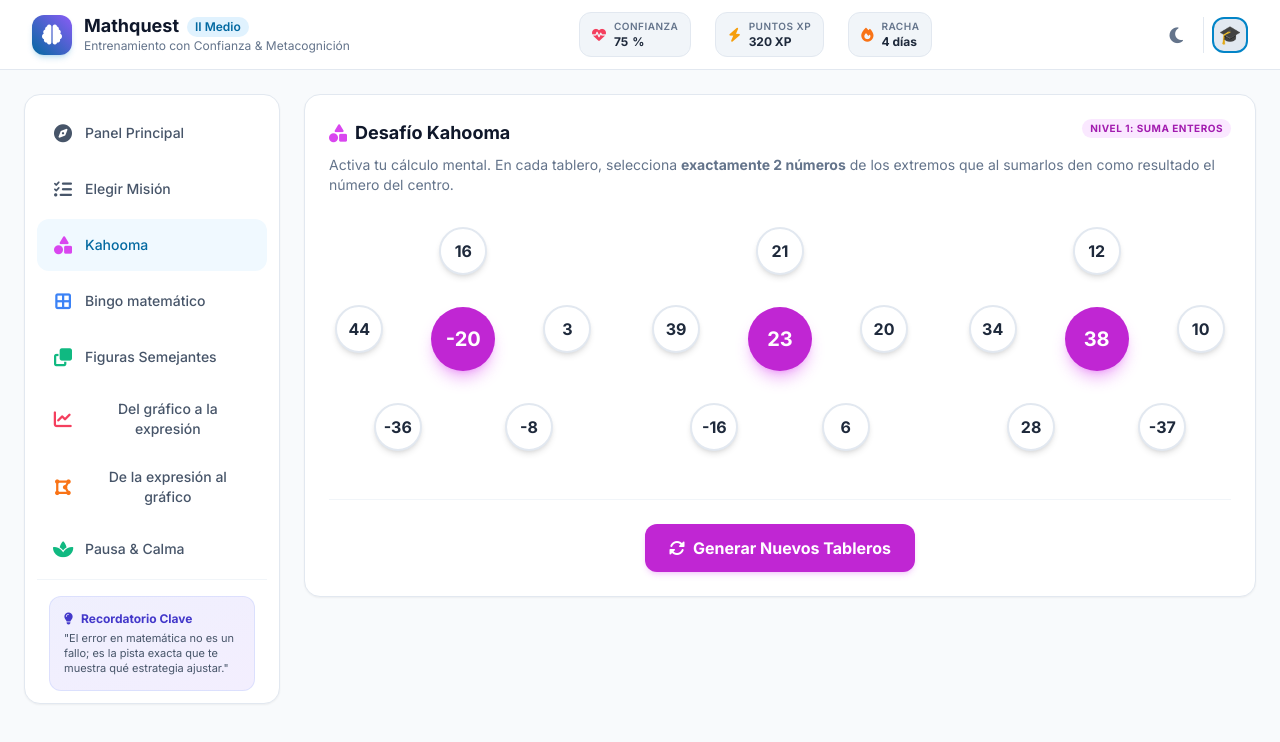
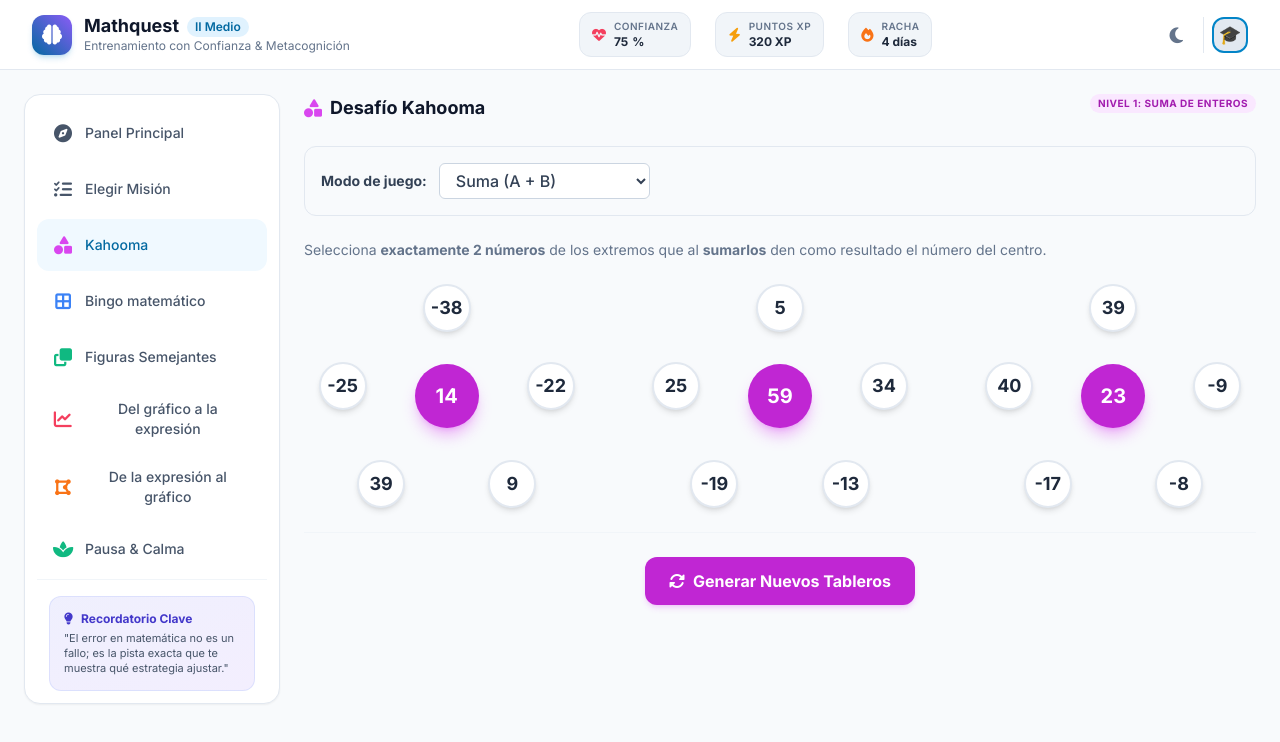
Before and after one commit to Tapion047/Mathquest, a plain HTML site: page index.html in a window 1280 px wide. Both pictures are taken after a click on the button "Kahooma". Drawn offline with nearby package versions, Linux system fonts and the light colour scheme.

```diff
--- a/index.html
+++ b/index.html
@@ -441,16 +441,27 @@
             </section>
             <!-- SECTION 4: JUEGO KAHOOMA -->
             <section id="section-kahooma" class="hidden space-y-6">
-                <div class="bg-white dark:bg-slate-800 rounded-2xl p-6 border border-slate-200 dark:border-slate-700 shadow-sm">
          <div class="flex justify-between items-start mb-2">
     <h3 class="font-bold text-slate-900 dark:text-white text-lg flex items-center gap-2">
         <i class="fa-solid fa-shapes text-fuchsia-500"></i> Desafío Kahooma
     </h3>
-                        <span class="bg-fuchsia-100 text-fuchsia-700 dark:bg-fuchsia-900/40 dark:text-fuchsia-300 text-[10px] font-bold px-2 py-0.5 rounded-full uppercase tracking-wider">
+    <span id="kahooma-badge" class="bg-fuchsia-100 text-fuchsia-700 dark:bg-fuchsia-900/40 dark:text-fuchsia-300 text-[10px] font-bold px-2 py-0.5 rounded-full uppercase tracking-wider">
         Nivel 1: Suma Enteros
     </span>
 </div>
-                    <p class="text-sm text-slate-500 dark:text-slate-400 mb-8">
+
+<!-- NUEVO: Controles de Configuración -->
+<div class="mb-4 flex flex-col sm:flex-row sm:items-center gap-3 bg-slate-50 dark:bg-slate-700/50 p-4 rounded-xl border border-slate-200 dark:border-slate-700">
+    <label class="text-sm font-bold text-slate-700 dark:text-slate-300">Modo de juego:</label>
+     <select id="kahooma-operacion" onchange="initKahooma()" class="bg-white dark:bg-slate-700 border border-slate-300 dark:border-slate-600 rounded-md px-3 py-1.5 text-slate-700 dark:text-slate-200 font-medium outline-none focus:ring-2 focus:ring-fuchsia-500">
+    <option value="suma" selected>Suma (A + B)</option>
+    <option value="resta">Resta (A - B)</option>
+    <option value="multiplicacion">Multiplicación (A × B)</option>
+    <option value="division">División (A ÷ B)</option>
+</select>
+</div>
+
+<p id="kahooma-instruccion" class="text-sm text-slate-500 dark:text-slate-400 mb-8">
     Activa tu cálculo mental. En cada tablero, selecciona <strong>exactamente 2 números</strong> de los extremos que al sumarlos den como resultado el número del centro.
 </p>
 
@@ -745,11 +756,7 @@
             const sueldo_base_a = elegirAlAzar([200000, 220000, 250000]);
             const sueldo_base_b = sueldo_base_a + (comision_a - comision_b) * telefonos_meta;
 
-            const texto = `Un vendedor tiene dos ofertas. La compañía A ofrece un sueldo de
-sueldobaseamás
-{comision_a} por cada teléfono vendido. La compañía B ofrece
-sueldobasebmás
-{comision_b} por teléfono vendido. ¿Cuántos teléfonos debe vender para ganar lo mismo en ambas?`;
+            const texto = `Un vendedor tiene dos ofertas. La compañía A ofrece un sueldo de $${sueldo_base_a} más $${comision_a} por cada teléfono vendido. La compañía B ofrece $${sueldo_base_b} más $${comision_b} por teléfono vendido. ¿Cuántos teléfonos debe vender para ganar lo mismo en ambas?`;
 
             const correcta = telefonos_meta;
             let alternativasRaw = [
@@ -1560,7 +1567,7 @@ sueldobasebmás
             const q = activeQuestions[currentQuestionIndex];
 
             // Update UI Counters
-            document.getElementById('mission-progress-text').innerText = `currentQuestionIndex+1/{activeQuestions.length}`;
+            document.getElementById('mission-progress-text').innerText = `${currentQuestionIndex + 1}/${activeQuestions.length}`;
             document.getElementById('problem-text').innerText = q.texto;
 
             // Badge Dificultad
@@ -1607,7 +1614,7 @@ sueldobasebmás
                 const div = document.createElement('div');
                 div.className = "p-3 rounded-xl border border-slate-200 dark:border-slate-700 bg-white dark:bg-slate-800 cursor-pointer hover:border-brand-400 transition flex gap-3 items-center exec-opt";
                 div.onclick = () => selectExecOption(div, opt.correcta);
-div.innerHTML = `<div class="w-6 h-6 rounded-md bg-slate-100 dark:bg-slate-700 text-slate-500 font-bold flex items-center justify-center text-xs indicator-letra">opt.letra</div><pclass="text-smfont-mediumtext-slate-700dark:text-slate-200break-wordsw-fulloverflow-hidden">{opt.texto}</p>`;                execContainer.appendChild(div);
+div.innerHTML = `<div class="w-6 h-6 rounded-md bg-slate-100 dark:bg-slate-700 text-slate-500 font-bold flex items-center justify-center text-xs indicator-letra">${opt.letra}</div><p class="text-sm font-medium text-slate-700 dark:text-slate-200 break-words w-full overflow-hidden">${opt.texto}</p>`;                execContainer.appendChild(div);
             });
         }
 
@@ -1729,37 +1736,108 @@ div.innerHTML = `<div class="w-6 h-6 rounded-md bg-slate-100 dark:bg-slate-700 t
             }
         }
 // ---------------------------------------------
-        // MOTOR DEL JUEGO KAHOOMA (NIVEL 1: SUMAS)
+// MOTOR DEL JUEGO KAHOOMA (NIVEL 1, 2, 3 Y 4: SUMAS, RESTAS, MULTIPLICACIONES Y DIVISIONES)
 // ---------------------------------------------
 let kahoomaState = {};
 
 function initKahooma() {
+    // 1. Obtener la operación elegida
+    const selectOperacion = document.getElementById('kahooma-operacion');
+    const operacion = selectOperacion ? selectOperacion.value : 'suma';
+
+    // 2. Actualizar textos de la interfaz
+    const badge = document.getElementById('kahooma-badge');
+    const instruccion = document.getElementById('kahooma-instruccion');
+
+    if (operacion === 'suma') {
+        badge.innerText = "Nivel 1: Suma de Enteros";
+        instruccion.innerHTML = "Selecciona <strong>exactamente 2 números</strong> de los extremos que al <strong>sumarlos</strong> den como resultado el número del centro.";
+    } else if (operacion === 'resta') {
+        badge.innerText = "Nivel 2: Resta de Enteros";
+        instruccion.innerHTML = "Selecciona <strong>exactamente 2 números</strong>. Al restar el <strong>primero menos el segundo</strong>, el resultado debe ser el número del centro.";
+    } else if (operacion === 'multiplicacion') {
+        badge.innerText = "Nivel 3: Multiplicación de Enteros";
+        instruccion.innerHTML = "Selecciona <strong>exactamente 2 números</strong> de los extremos que al <strong>multiplicarlos</strong> den como resultado el número del centro.";
+    } else if (operacion === 'division') {
+        badge.innerText = "Nivel 4: División de Enteros";
+        instruccion.innerHTML = "Selecciona <strong>exactamente 2 números</strong>. Al dividir el <strong>primero entre el segundo</strong>, el resultado exacto debe ser el número del centro (¡el orden importa!).";
+    }
+
     const container = document.getElementById('kahooma-container');
-    if(!container) return;
     container.innerHTML = '';
-    kahoomaState = {};
+
+    // Limitar el rango: -20 a 20 para multiplicación y factores de división, -50 a 50 para sumas/restas
+    const limite = (operacion === 'multiplicacion' || operacion === 'division') ? 20 : 50;
 
     for(let i = 0; i < 3; i++) {
         let target, options;
         let validPairFound = false;
 
-        // Algoritmo para garantizar UNA Y SÓLO UNA pareja correcta
+        // Algoritmo optimizado: crear pareja válida primero, luego distractores
         while (!validPairFound) {
-            // Generar número objetivo principal que puede ser negativo (ej: entre -50 y 50)
-            let tempTarget = Math.floor(Math.random() * 101) - 50;
             let tempOptions = [];
-
+            let num1, num2, tempTarget;
+
+            if (operacion === 'division') {
+                // Para división: el divisor (num2) y el cociente (tempTarget) van de -20 a 20.
+                num2 = Math.floor(Math.random() * (limite * 2 + 1)) - limite;
+                tempTarget = Math.floor(Math.random() * (limite * 2 + 1)) - limite;
+
+                // Evitar divisor cero, cociente cero, o divisiones triviales (como dividir por 1)
+                while(num2 === 0 || tempTarget === 0 || num2 === 1 || num2 === -1) {
+                    num2 = Math.floor(Math.random() * (limite * 2 + 1)) - limite;
+                    tempTarget = Math.floor(Math.random() * (limite * 2 + 1)) - limite;
+                }
+
+                // El dividendo es el producto del divisor y el cociente (puede ser un número grande)
+                num1 = num2 * tempTarget;
+            } else {
+                // Generar dos números únicos base asegurando viabilidad
+                num1 = Math.floor(Math.random() * (limite * 2 + 1)) - limite;
+                num2 = Math.floor(Math.random() * (limite * 2 + 1)) - limite;
+
+                while(num1 === num2) {
+                    num2 = Math.floor(Math.random() * (limite * 2 + 1)) - limite;
+                }
+
+                if (operacion === 'suma') tempTarget = num1 + num2;
+                else if (operacion === 'resta') tempTarget = num1 - num2;
+                else if (operacion === 'multiplicacion') tempTarget = num1 * num2;
+            }
+
+            tempOptions.push(num1, num2);
+
+            // Completar los 3 distractores
             while(tempOptions.length < 5) {
-                // Generar números elegibles que también pueden ser negativos (ej: entre -50 y 50)
-                let num = Math.floor(Math.random() * 101) - 50;
-                if(!tempOptions.includes(num)) tempOptions.push(num);
-            }
-
+                // Si es división, los distractores deben estar en un rango mayor para camuflar al dividendo
+                let distractorLimite = operacion === 'division' ? limite * limite : limite;
+                let num = Math.floor(Math.random() * (distractorLimite * 2 + 1)) - distractorLimite;
+
+                // En división no queremos meter ceros al azar que puedan romper la validación
+                if (operacion === 'division' && num === 0) continue;
+                if (!tempOptions.includes(num)) tempOptions.push(num);
+            }
+
+            // Mezclar posiciones
+             tempOptions.sort(() => Math.random() - 0.5);
+
+            // Validar estrictamente que SÓLO exista UNA pareja que cumpla el objetivo
             let pairCount = 0;
             for(let x = 0; x < 5; x++) {
                 for(let y = x + 1; y < 5; y++) {
-                    // Validar si la suma de ambos (incluyendo negativos) da el objetivo
+                    if (operacion === 'suma') {
                         if(tempOptions[x] + tempOptions[y] === tempTarget) pairCount++;
+                    } else if (operacion === 'resta') {
+                        if(tempOptions[x] - tempOptions[y] === tempTarget || tempOptions[y] - tempOptions[x] === tempTarget) {
+                            pairCount++;
+                        }
+                    } else if (operacion === 'multiplicacion') {
+                        if(tempOptions[x] * tempOptions[y] === tempTarget) pairCount++;
+                    } else if (operacion === 'division') {
+                        // Verificamos ambas direcciones comprobando que el divisor no sea 0
+                        if(tempOptions[y] !== 0 && tempOptions[x] / tempOptions[y] === tempTarget) pairCount++;
+                        if(tempOptions[x] !== 0 && tempOptions[y] / tempOptions[x] === tempTarget) pairCount++;
+                    }
                 }
             }
 
@@ -1770,7 +1848,7 @@ function initKahooma() {
             }
         }
 
-        kahoomaState[i] = { target: target, options: options, selected: [], solved: false };
+        kahoomaState[i] = { target: target, options: options, selected: [], solved: false, operacion: operacion };
         container.appendChild(buildKahoomaDOM(i, target, options));
     }
 }
@@ -1786,21 +1864,31 @@ function initKahooma() {
     center.innerText = target;
     boardDiv.appendChild(center);
 
-            // Posiciones en forma de Pentágono usando Tailwind
     const positions = [
-                "top-0 left-1/2 -translate-x-1/2",           // Arriba centro
-                "top-[35%] -right-2 sm:-right-4",            // Derecha arriba
-                "bottom-0 right-[10%]",                      // Derecha abajo
-                "bottom-0 left-[10%]",                       // Izquierda abajo
-                "top-[35%] -left-2 sm:-left-4"               // Izquierda arriba
+        "top-0 left-1/2 -translate-x-1/2",
+        "top-[35%] -right-2 sm:-right-4",
+        "bottom-0 right-[10%]",
+        "bottom-0 left-[10%]",
+        "top-[35%] -left-2 sm:-left-4"
     ];
 
     options.forEach((val, idx) => {
         const node = document.createElement('div');
-                node.id = `k-node-boardId-{idx}`;
-                node.className = `absolute ${positions[idx]} w-12 h-12 bg-white dark:bg-slate-700 border-2 border-slate-200 dark:border-slate-600 text-slate-800 dark:text-slate-100 rounded-full flex items-center justify-center font-bold shadow-md cursor-pointer transition-all duration-300 hover:scale-110 hover:border-fuchsia-400 select-none`;
+        node.id = `k-node-${boardId}-${idx}`;
+
+        // En división los números pueden ser grandes, ajustamos texto
+        const textSize = String(val).length > 3 ? 'text-sm sm:text-base' : 'text-base sm:text-lg';
+
+        // SE AÑADIÓ 'touch-manipulation' AL FINAL DE LAS CLASES
+        node.className = `absolute ${positions[idx]} w-12 h-12 bg-white dark:bg-slate-700 border-2 border-slate-200 dark:border-slate-600 text-slate-800 dark:text-slate-100 rounded-full flex items-center justify-center font-bold ${textSize} shadow-md cursor-pointer transition-all duration-300 hover:scale-110 hover:border-fuchsia-400 select-none touch-manipulation`;
         node.innerText = val;
-                node.onclick = () => selectKahoomaNode(boardId, idx, val);
+
+        // CAMBIO CLAVE: Se reemplaza node.onclick por un event listener 'pointerdown'
+        node.addEventListener('pointerdown', (e) => {
+            e.preventDefault(); // Elimina el tap delay de 300ms y fallos en Safari/iOS
+            selectKahoomaNode(boardId, idx, val);
+        });
+
         boardDiv.appendChild(node);
     });
 
@@ -1811,51 +1899,62 @@ function selectKahoomaNode(boardId, nodeIdx, val) {
     const board = kahoomaState[boardId];
     if (board.solved) return;
 
-    const nodeEl = document.getElementById(`k-node-boardId-{nodeIdx}`);
+    const nodeEl = document.getElementById(`k-node-${boardId}-${nodeIdx}`);
     const centerEl = document.getElementById(`kahooma-center-${boardId}`);
 
-    // 1. LÓGICA DE DESELECCIÓN: Verificar si ya estaba seleccionado
+    // 1. LÓGICA DE DESELECCIÓN
     const selIndex = board.selected.findIndex(item => item.idx === nodeIdx);
     if (selIndex > -1) {
-        // Remover del estado
         board.selected.splice(selIndex, 1);
-        // Remover estilos de selección
         nodeEl.classList.remove('bg-fuchsia-100', 'border-fuchsia-500', 'text-fuchsia-700', 'dark:bg-fuchsia-900/40', 'dark:text-fuchsia-300', 'scale-110');
-        return; // Salir de la función para no volver a seleccionarlo
-    }
-
-    // 2. LÓGICA DE SELECCIÓN: Agregar si hay menos de 2 seleccionados
+        return;
+    }
+
+    // 2. LÓGICA DE SELECCIÓN
     if (board.selected.length < 2) {
         board.selected.push({ idx: nodeIdx, val: val });
         nodeEl.classList.add('bg-fuchsia-100', 'border-fuchsia-500', 'text-fuchsia-700', 'dark:bg-fuchsia-900/40', 'dark:text-fuchsia-300', 'scale-110');
     }
 
-    // 3. EVALUACIÓN FINAL: Si ya se eligieron 2 nodos
+    // 3. EVALUACIÓN FINAL
     if (board.selected.length === 2) {
-        // Como ahora son números negativos, la suma algebraica normal funcionará perfectamente (ej: -15 + 5 = -10)
-        const sum = board.selected[0].val + board.selected[1].val;
-
-        if (sum === board.target) {
-            // ¡Respuesta Correcta!
+        let isCorrect = false;
+
+        const val1 = board.selected[0].val;
+        const val2 = board.selected[1].val;
+
+        if (board.operacion === 'suma') {
+            if (val1 + val2 === board.target) isCorrect = true;
+        } else if (board.operacion === 'resta') {
+            if (val1 - val2 === board.target) isCorrect = true;
+        } else if (board.operacion === 'multiplicacion') {
+            if (val1 * val2 === board.target) isCorrect = true;
+        } else if (board.operacion === 'division') {
+            if (val2 !== 0 && val1 / val2 === board.target) isCorrect = true;
+        }
+
+        if (isCorrect) {
             board.solved = true;
             centerEl.classList.remove('bg-fuchsia-600');
             centerEl.classList.add('bg-emerald-500');
             centerEl.innerHTML = '<i class="fa-solid fa-check text-2xl"></i>';
 
             board.selected.forEach(item => {
-                const el = document.getElementById(`k-node-boardId-{item.idx}`);
+                const el = document.getElementById(`k-node-${boardId}-${item.idx}`);
                 el.classList.remove('border-fuchsia-500', 'bg-fuchsia-100', 'text-fuchsia-700');
                 el.classList.add('border-emerald-500', 'bg-emerald-100', 'text-emerald-700', 'dark:bg-emerald-900/40', 'dark:text-emerald-300');
             });
 
+            if (typeof userStats !== 'undefined') {
                 userStats.xp += 15;
-            updateStatsUI();
+                if(typeof updateStatsUI === 'function') updateStatsUI();
+            }
+
             if(typeof confetti === 'function') confetti({ particleCount: 40, spread: 50, origin: { y: 0.7 } });
 
         } else {
-            // Respuesta Incorrecta: animar temblor y reiniciar
             board.selected.forEach(item => {
-                const el = document.getElementById(`k-node-boardId-{item.idx}`);
+                const el = document.getElementById(`k-node-${boardId}-${item.idx}`);
                 el.classList.remove('border-fuchsia-500', 'bg-fuchsia-100');
                 el.classList.add('border-rose-500', 'bg-rose-100', 'text-rose-700', '-translate-y-1', 'translate-x-1');
 
@@ -1863,11 +1962,11 @@ function selectKahoomaNode(boardId, nodeIdx, val) {
                     el.classList.remove('border-rose-500', 'bg-rose-100', 'text-rose-700', '-translate-y-1', 'translate-x-1', 'text-fuchsia-700', 'dark:bg-fuchsia-900/40', 'dark:text-fuchsia-300', 'scale-110');
                 }, 500);
             });
-            // Limpiar las selecciones para que el usuario pueda elegir nuevamente
             board.selected = [];
         }
     }
 }
+// ---------------------------------------------
         // ---------------------------------------------
 
         if (window.matchMedia && window.matchMedia('(prefers-color-scheme: dark)').matches) {
```
Lines whose indentation alone changed are shown as unchanged.
